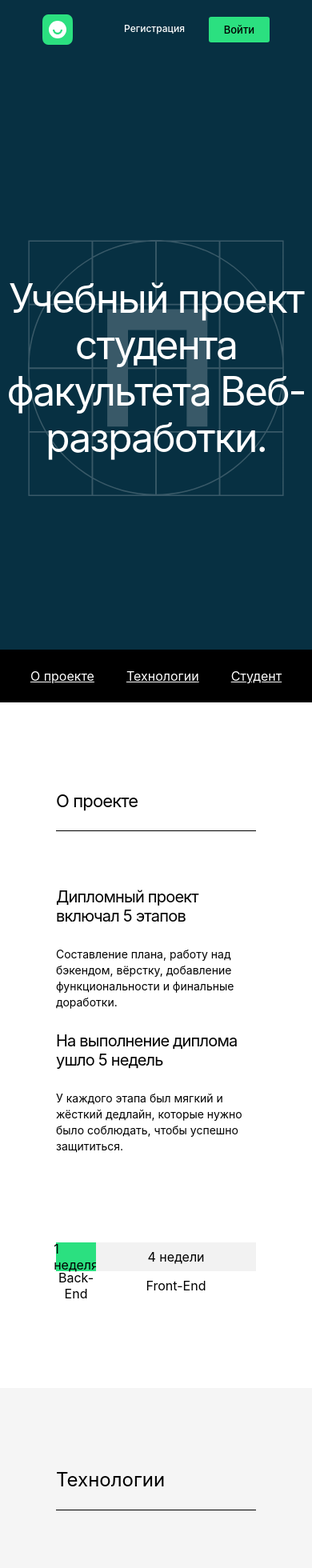
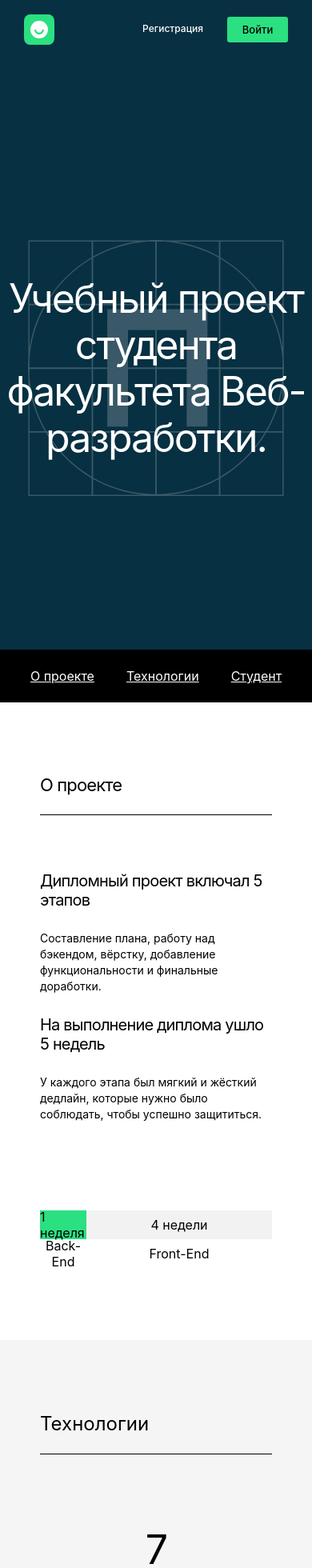
Before and after one commit to maximka76667/movies-explorer-frontend, a React (Create React App) app: page / in a window 390 px wide. Shown: the top 1960 px of the page at 80% size. Built offline with nearby package versions, Linux system fonts and the light colour scheme.

Commit message:
стили

```diff
--- a/src/components/AboutMe/AboutMe.css
+++ b/src/components/AboutMe/AboutMe.css
@@ -70,3 +70,9 @@
 .about-me__link:hover {
   opacity: 0.5;
 }
+
+@media (max-width: 800px) {
+  .about-me {
+    padding: 90px 50px;
+  }
+}
--- a/src/components/AboutProject/AboutProject.css
+++ b/src/components/AboutProject/AboutProject.css
@@ -50,3 +50,9 @@
     grid-template-columns: repeat(1, minmax(200px, 600px));
   }
 }
+
+@media (max-width: 800px) {
+  .about-project {
+    padding: 90px 50px;
+  }
+}
--- a/src/components/Footer/Footer.css
+++ b/src/components/Footer/Footer.css
@@ -57,3 +57,9 @@
 .footer__link:hover {
   opacity: 0.5;
 }
+
+@media (max-width: 800px) {
+  .footer {
+    padding: 80px 30px 20px;
+  }
+}
--- a/src/components/Navigation/Navigation.css
+++ b/src/components/Navigation/Navigation.css
@@ -83,3 +83,9 @@
 .nav__link_to_signup:hover {
   opacity: 0.5;
 }
+
+@media (max-width: 800px) {
+  .nav {
+    padding: 18px 30px;
+  }
+}
--- a/src/components/Portfolio/Portfolio.css
+++ b/src/components/Portfolio/Portfolio.css
@@ -47,3 +47,9 @@
   letter-spacing: -0.04em;
   margin: 0;
 }
+
+@media (max-width: 800px) {
+  .portfolio {
+    padding: 0 50px 90px;
+  }
+}
--- a/src/components/Techs/Techs.css
+++ b/src/components/Techs/Techs.css
@@ -68,3 +68,9 @@
   text-align: center;
   letter-spacing: -0.04em;
 }
+
+@media (max-width: 800px) {
+  .techs {
+    padding: 90px 50px;
+  }
+}
```
